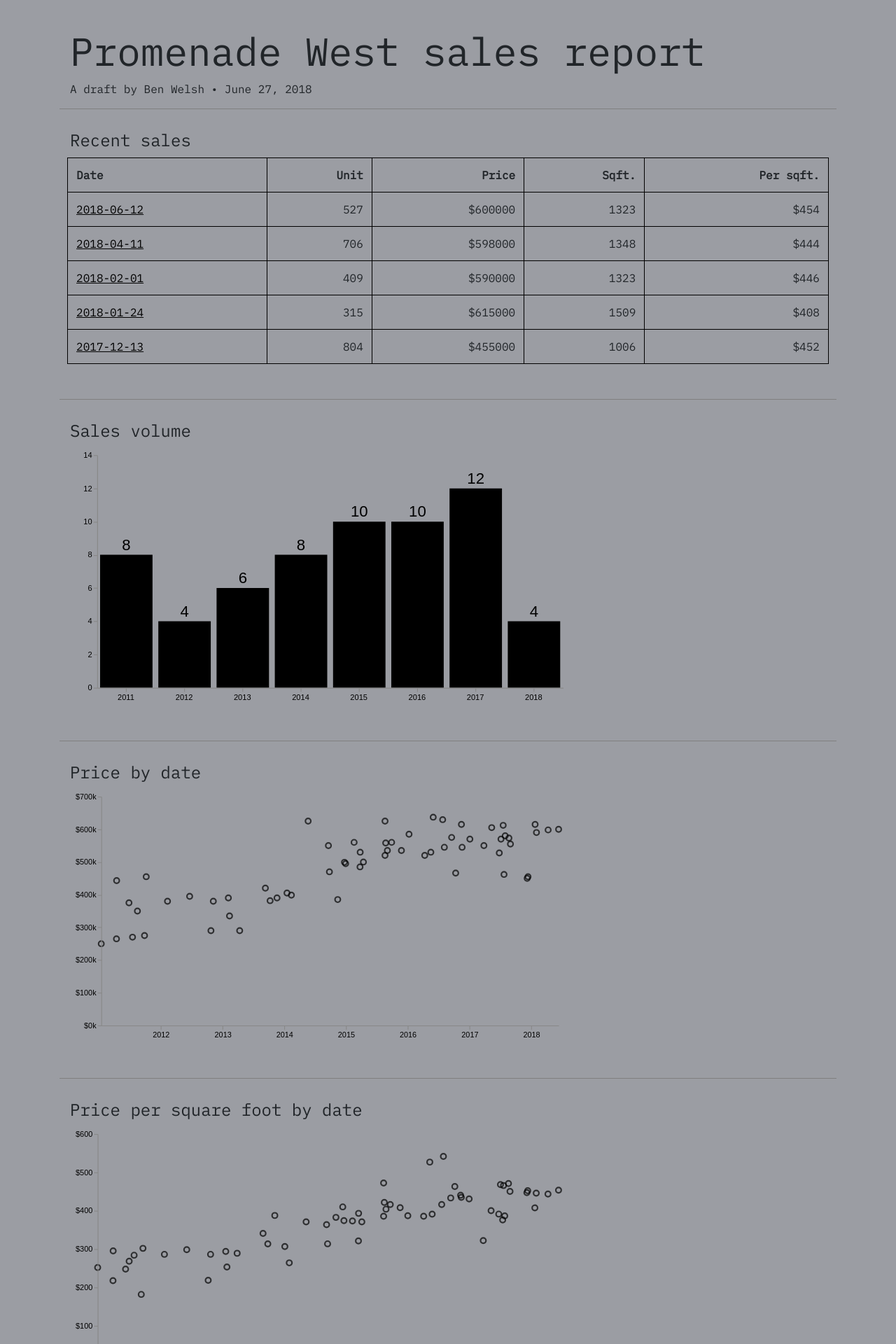
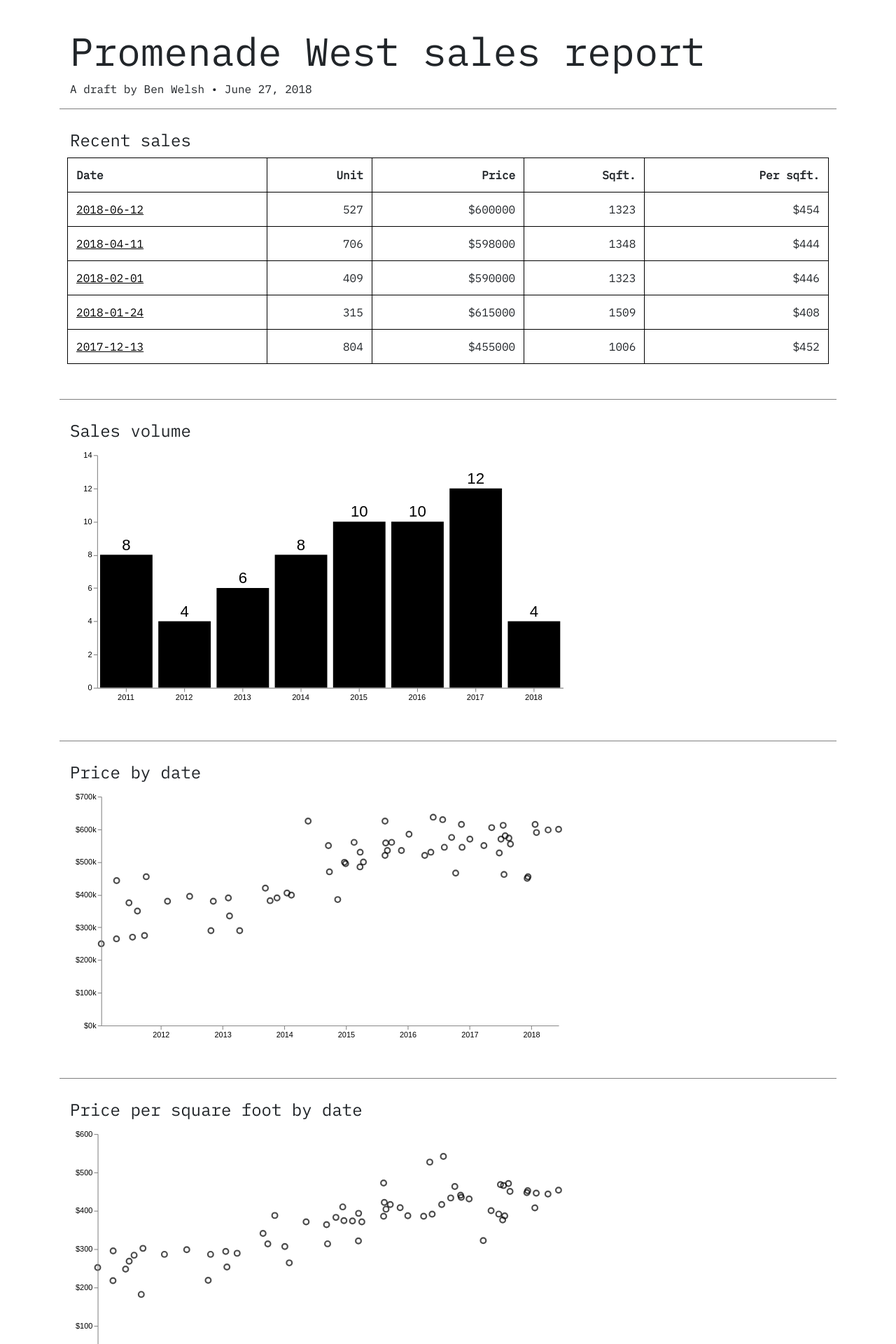
Before and after one commit to palewire/promenade-west-sales-report, a Jekyll site: the page built from index.html, in a window 1280 px wide. Shown: the top 1920 px of the page at 70% size. Built offline with Jekyll 4.4.1, drawn with Linux system fonts in a browser that asks for light colours.

Commit message:
White background

```diff
--- a/_layouts/default.html
+++ b/_layouts/default.html
@@ -10,7 +10,7 @@
             margin-top: 40px;
             margin-bottom: 100px;
             font-family: 'IBM Plex Mono', monospace;
-            background-color: #9b9da3;
+            background-color: white;
         }
         a {
             color: black;
```
Also changed, not shown: 1 other file.
